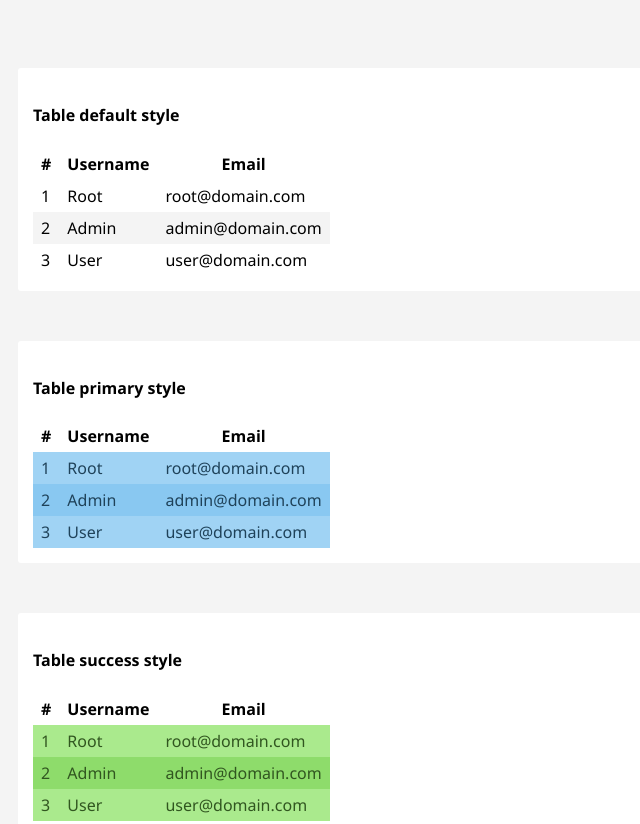
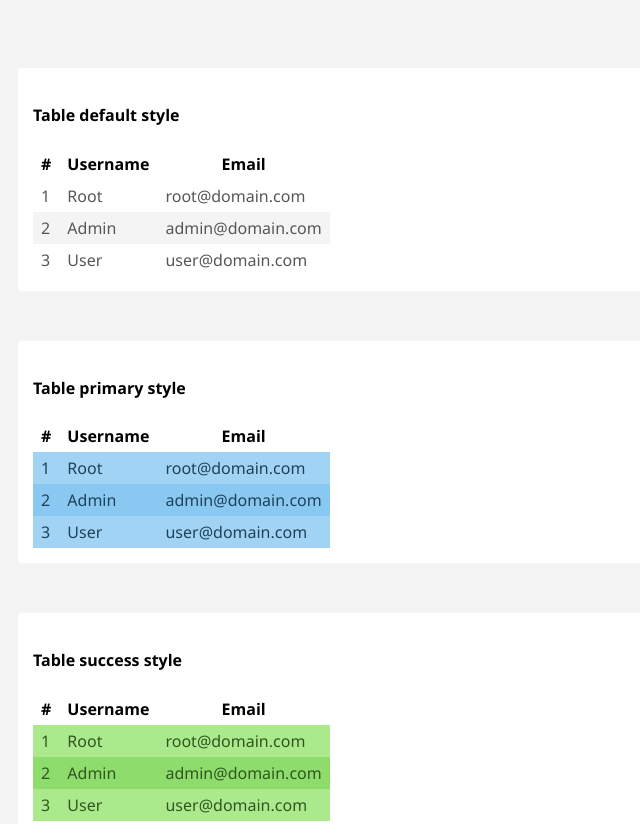
Before and after one commit to css-ui/table, a plain HTML site: page src/index.html in a window 1280 px wide. Shown: the top 824 px of the page, without its empty margins (0-640 px from the left). Drawn offline with Linux system fonts and the light colour scheme.

Commit message:
Added default td color

```diff
--- a/src/css/style.tables.css
+++ b/src/css/style.tables.css
@@ -9,6 +9,10 @@ table {
 table td,
 table th {
     padding: 5px 8px;
+}
+
+table td {
+    color: #575757;
 }
 
 table th:first-child,
```
